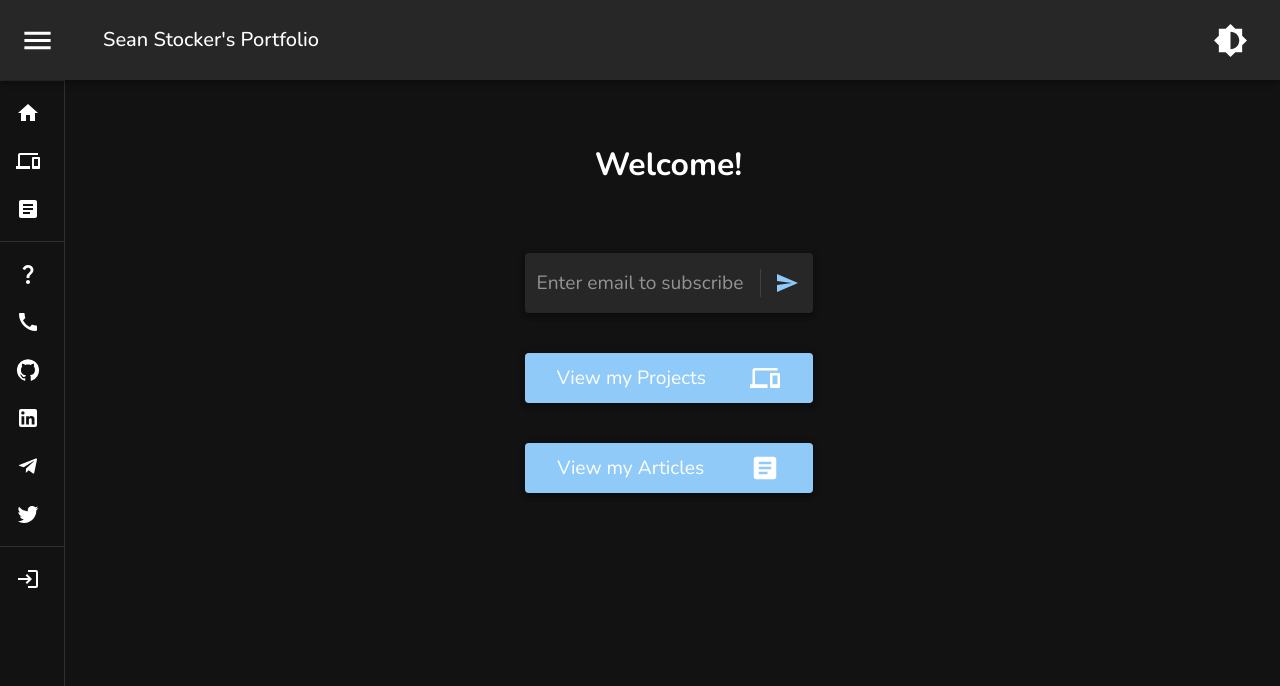
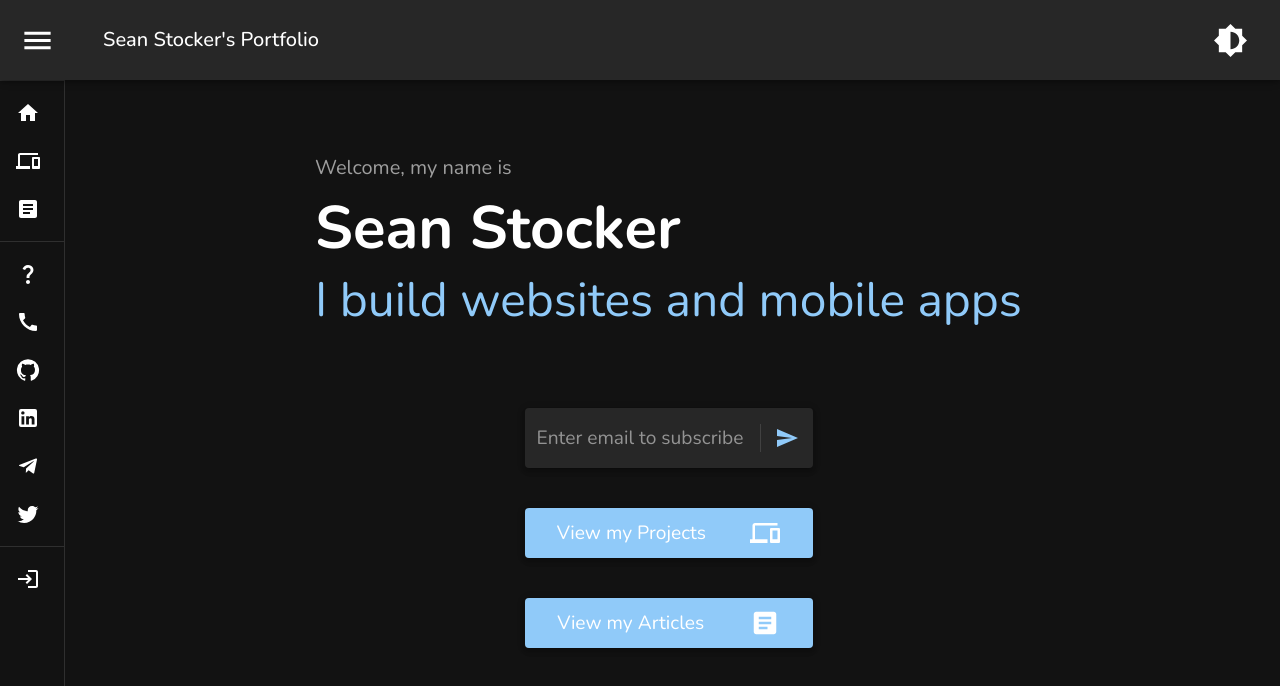
Before and after one commit to sean-s14/portfolio-3, a React (Create React App) app: page / in a window 1280 px wide. Shown: the top 686 px of the page. Built offline with nearby package versions, Linux system fonts and the light colour scheme.

Commit message:
Updated home page

```diff
--- a/src/layout/navigationDrawer.jsx
+++ b/src/layout/navigationDrawer.jsx
@@ -164,7 +164,7 @@ export default function NavigationDrawer2(props) {
 
     const [routes1, routes2, routes3] = useRoutes();
     const location = useLocation();
-    const vars = useVariables()
+    const vars = useVariables();
     const mobile = useMediaQuery(`(min-width: ${vars.mobile})`)
 
     const theme = useTheme();
--- a/src/pages/homePage.jsx
+++ b/src/pages/homePage.jsx
@@ -1,13 +1,26 @@
 
-import { useTheme } from '@mui/material';
+import { Devices, Article, Send } from '@mui/icons-material';
+import {
+    useTheme,
+    useMediaQuery,
+
+    Stack,
+    Paper,
+    IconButton,
+    InputBase,
+    Divider,
+    Typography,
+    // Box,
+} from '@mui/material';
 import { Link } from 'react-router-dom';
 import { PageContainer } from "layout/pageContainer";
-import { Devices, Article, Send } from '@mui/icons-material';
-import { Stack, Paper, IconButton, InputBase, Divider,   } from '@mui/material';
+import { useVariables } from 'hooks/exports';
 
 const HomePage = () => {
 
     const theme = useTheme();
+    const vars = useVariables();
+    const mobile = useMediaQuery(`(min-width: ${vars.mobile})`)
 
 
     const linkStyle = {
@@ -25,9 +38,54 @@ const HomePage = () => {
     }
 
     return (
-        <PageContainer style={{padding: 5, display: 'flex', flexDirection: 'column', alignItems: 'center'}}>
-            <h1 style={{marginBottom: '4rem'}}>Welcome!</h1>
-            <Stack spacing={5}>
+        <PageContainer
+            style={{
+                padding: 5,
+                display: 'flex',
+                flexDirection: 'column',
+                alignItems: 'center'
+            }}
+        >
+            {/* <h1 style={{marginBottom: '4rem'}}>Welcome!</h1> */}
+
+            <Stack spacing={1} sx={{mt: mobile ? 4 : 0}}>
+                <Typography
+                    variant={"h6"}
+                    sx={{
+                        color: theme.palette.grey[500],
+                        fontWeight: theme.typography.fontWeightLight
+                    }}
+                >
+                    Welcome, my name is
+                </Typography>
+
+                <Typography
+                    variant={mobile ? "h2" : "h3"}
+                    sx={{
+                        fontWeight: theme.typography.fontWeightBold
+                    }}
+                >
+                    Sean Stocker
+                </Typography>
+
+                <Typography
+                    variant={mobile ? "h3" : "h4"}
+                    sx={{color: theme.palette.primary.main}}
+                >
+                    I build websites and mobile apps
+                </Typography>
+            </Stack>
+
+            <Stack
+                spacing={5}
+                sx={{
+                    mt: mobile ? 10 : 4,
+                    // width: '100%',
+                    // display: 'flex',
+                    // flexDirection: 'column',
+                    // alignItems: 'center'
+                }}
+            >
                 <Paper
                     component="form"
                     elevation={4}
```
